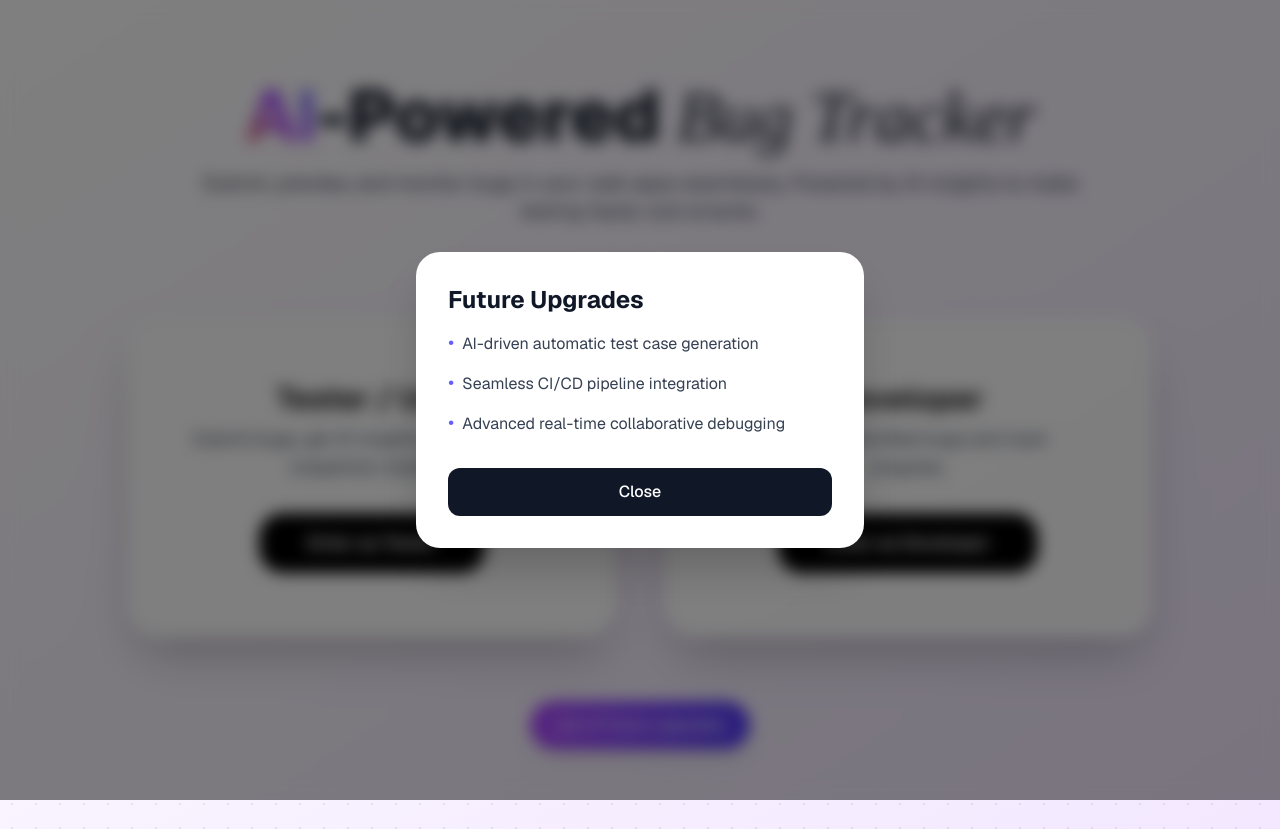
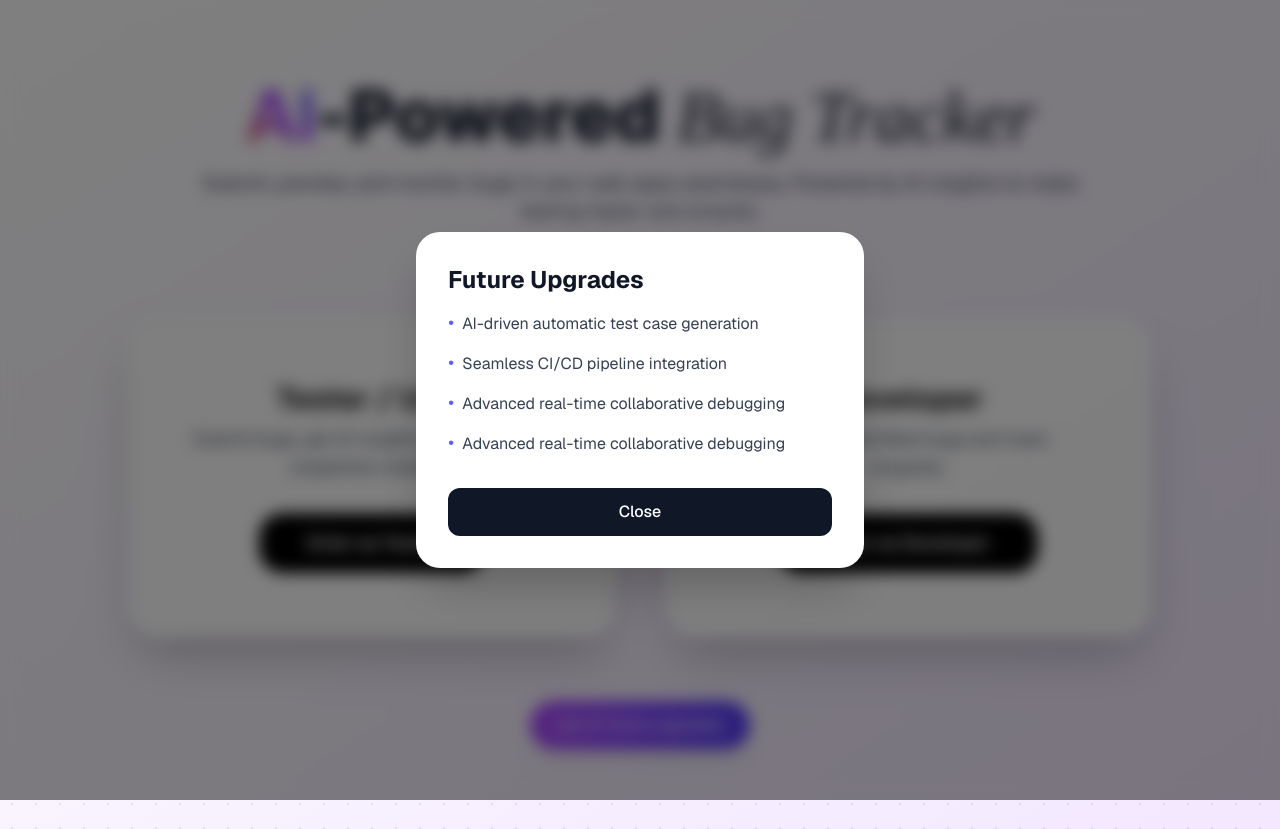
Before and after one commit to zdawan/AI-Bug-Tracker, a Next.js app in the folder client/: page / in a window 1280 px wide. Both pictures are taken after a click on the button "List of future upgrades". Built offline with nearby package versions, Linux system fonts and the light colour scheme; no server answers.

Commit message:
Feature list in home page

```diff
--- a/client/app/page.jsx
+++ b/client/app/page.jsx
@@ -131,6 +131,10 @@ export default function HomePage() {
                 <span className="text-indigo-500 mr-2 text-xl leading-none">&bull;</span>
                 <span>Advanced real-time collaborative debugging</span>
               </li>
+              <li className="flex items-start">
+                <span className="text-indigo-500 mr-2 text-xl leading-none">&bull;</span>
+                <span>Advanced real-time collaborative debugging</span>
+              </li>
             </ul>
             <button
               onClick={() => setShowUpgradesModal(false)}
```
